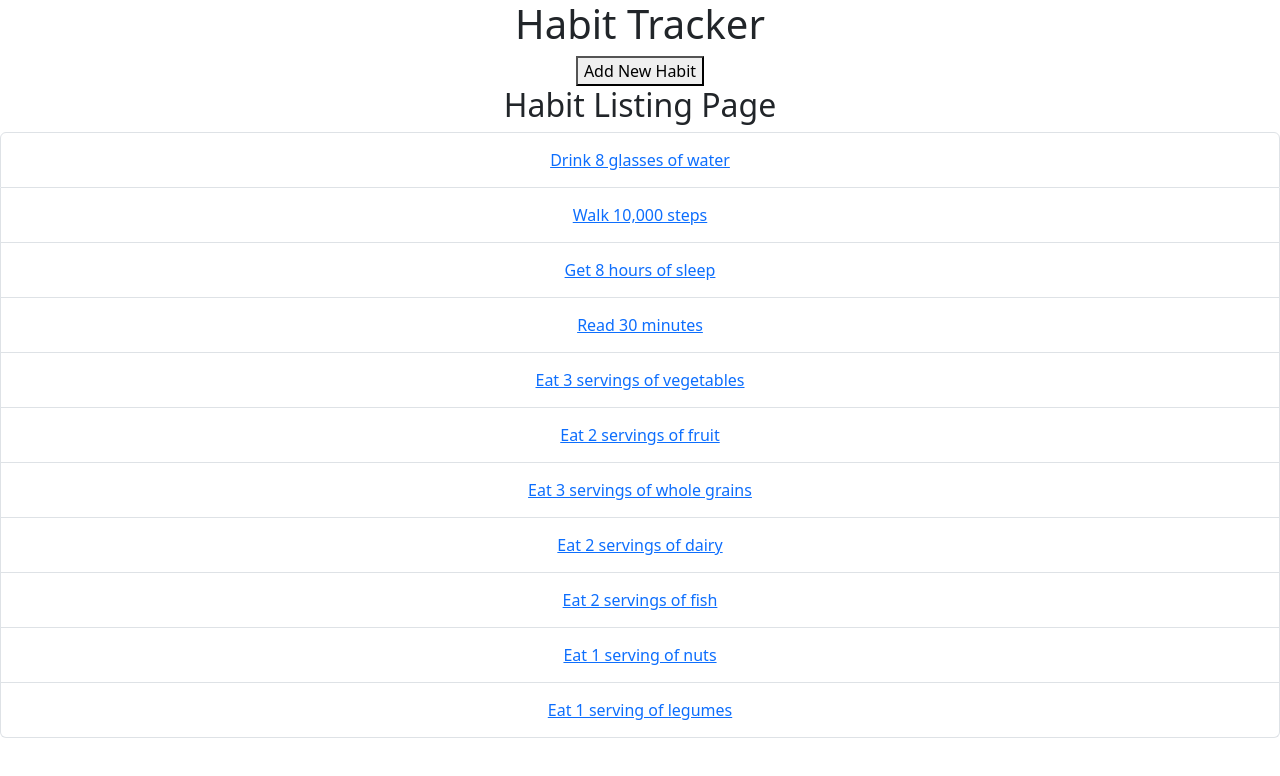
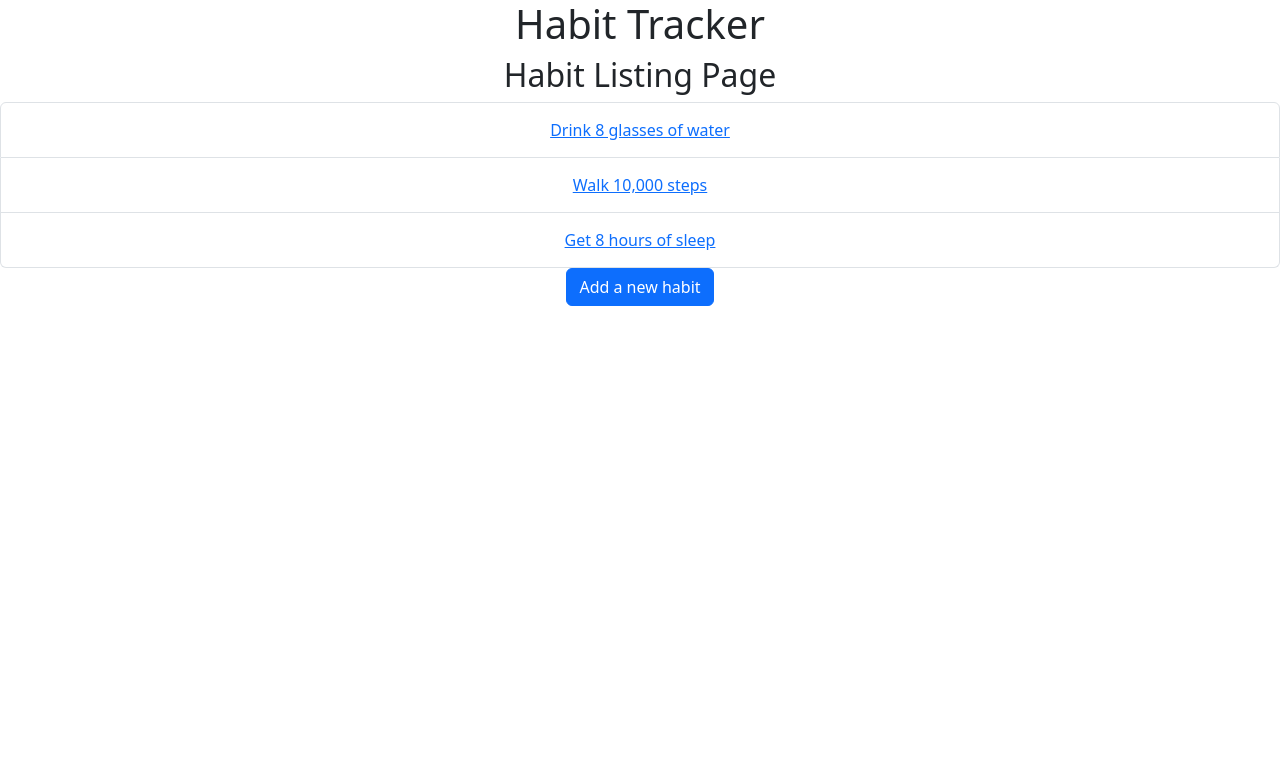
Before and after one commit to swapnaliss/habit-tracker, a React (Create React App) app: page / in a window 1280 px wide. Shown: the top 776 px of the page. Built offline with nearby package versions, Linux system fonts and the light colour scheme.

Commit message:
adding new habit

```diff
--- a/src/App.js
+++ b/src/App.js
@@ -7,7 +7,6 @@ function App() {
   return (
     <div className="App">
       <h1>Habit Tracker</h1>
-      <button>Add New Habit</button>
       <HabitList />
     </div>
   );
--- a/src/components/HabitList.jsx
+++ b/src/components/HabitList.jsx
@@ -1,35 +1,92 @@
-import React from 'react';
-import { Button, ListGroup } from 'react-bootstrap';
+import React, { useEffect, useState, useMemo } from 'react';
+
+import { Button, ListGroup, Modal, Form } from 'react-bootstrap';
 
 const HabitList = () => {
-    const habits = [
-      // Replace this array with your own sample JSON data containing habits
-      // Each habit object should have properties like 'name', 'goal', 'times', 'startDate', 'endDate'
+    const [allHabits, setAllHabits] = useState([]);
+    const [show, setShow] = useState(false);
+    const handleClose = () => setShow(false);
+    const handleShow = () => setShow(true);
+
+    const habits = useMemo(() => [
         { name: 'Drink 8 glasses of water', goal: 8, times: 0, startDate: '2020-01-01', endDate: '2020-01-31' },
         { name: 'Walk 10,000 steps', goal: 10000, times: 0, startDate: '2020-01-01', endDate: '2020-01-31' },
         { name: 'Get 8 hours of sleep', goal: 8, times: 0, startDate: '2020-01-01', endDate: '2020-01-31' },
-        { name: 'Read 30 minutes', goal: 30, times: 0, startDate: '2020-01-01', endDate: '2020-01-31' },
-        { name: 'Eat 3 servings of vegetables', goal: 3, times: 0, startDate: '2020-01-01', endDate: '2020-01-31' },
-        { name: 'Eat 2 servings of fruit', goal: 2, times: 0, startDate: '2020-01-01', endDate: '2020-01-31' },
-        { name: 'Eat 3 servings of whole grains', goal: 3, times: 0, startDate: '2020-01-01', endDate: '2020-01-31' },
-        { name: 'Eat 2 servings of dairy', goal: 2, times: 0, startDate: '2020-01-01', endDate: '2020-01-31' },
-        { name: 'Eat 2 servings of fish', goal: 2, times: 0, startDate: '2020-01-01', endDate: '2020-01-31' },
-        { name: 'Eat 1 serving of nuts', goal: 1, times: 0, startDate: '2020-01-01', endDate: '2020-01-31' },
-        { name: 'Eat 1 serving of legumes', goal: 1, times: 0, startDate: '2020-01-01', endDate: '2020-01-31' },
 
-    ];
+    ], []);
 
+    const handleAddNewHabit = (e) => {
+        e.preventDefault();
+
+        const newHabit = {
+            name: e.target.elements.habitName.value,
+            goal: e.target.elements.habitGoal.value,
+            times: e.target.elements.habitTimes.value,
+            startDate: e.target.elements.habitStartDate.value,
+            endDate: e.target.elements.habitEndDate.value,
+        };
+        habits.push(newHabit);
+
+        console.log(newHabit);
+        setShow(false);
+    };
+
+    useEffect(() => {
+        setAllHabits(habits);
+    }, [habits]);
 
     return (
         <div>
             <h2>Habit Listing Page</h2>
             <ListGroup>
-          {habits.map((habit, index) => (
+                {allHabits.map((habit, index) => (
                     <ListGroup.Item key={index}>
                         <Button variant="link">{habit.name}</Button>
                     </ListGroup.Item>
                 ))}
             </ListGroup>
+
+            <div>
+                <Button variant="primary" onClick={handleShow}>
+                    Add a new habit
+                </Button>
+
+                <Modal show={show} onHide={handleClose}>
+                    <Modal.Header closeButton>
+                        <Modal.Title>Add a Habit</Modal.Title>
+                    </Modal.Header>
+                    <Modal.Body>
+                        <Form onSubmit={handleAddNewHabit}>
+                            <Form.Group controlId="habitName">
+                                <Form.Label>Name</Form.Label>
+                                <Form.Control type="text" placeholder="Enter name" />
+                            </Form.Group>
+                            <Form.Group controlId="habitGoal">
+                                <Form.Label>Goal</Form.Label>
+                                <Form.Control type="text" placeholder="Enter goal" />
+                            </Form.Group>
+                            <Form.Group controlId="habitTimes">
+                                <Form.Label>Times</Form.Label>
+                                <Form.Control type="text" placeholder="Enter times" />
+                            </Form.Group>
+                            <Form.Group controlId="habitStartDate">
+                                <Form.Label>Start Date</Form.Label>
+                                <Form.Control type="text" placeholder="Enter start date" />
+                            </Form.Group>
+                            <Form.Group controlId="habitEndDate">
+                                <Form.Label>End Date</Form.Label>
+                                <Form.Control type="text" placeholder="Enter end date" />
+                            </Form.Group>
+                            <Button variant="primary" type="submit">
+                                Add
+                            </Button>
+                            <Button variant="secondary" onClick={handleClose}>
+                                Cancel
+                            </Button>
+                        </Form>
+                    </Modal.Body>
+                </Modal>
+            </div>
         </div>
     );
 };
```
Also changed, not shown: src/components/Habit.jsx (+37 -0 lines), src/components/AddHabit.jsx (deleted). Lines whose indentation alone changed are shown as unchanged.
